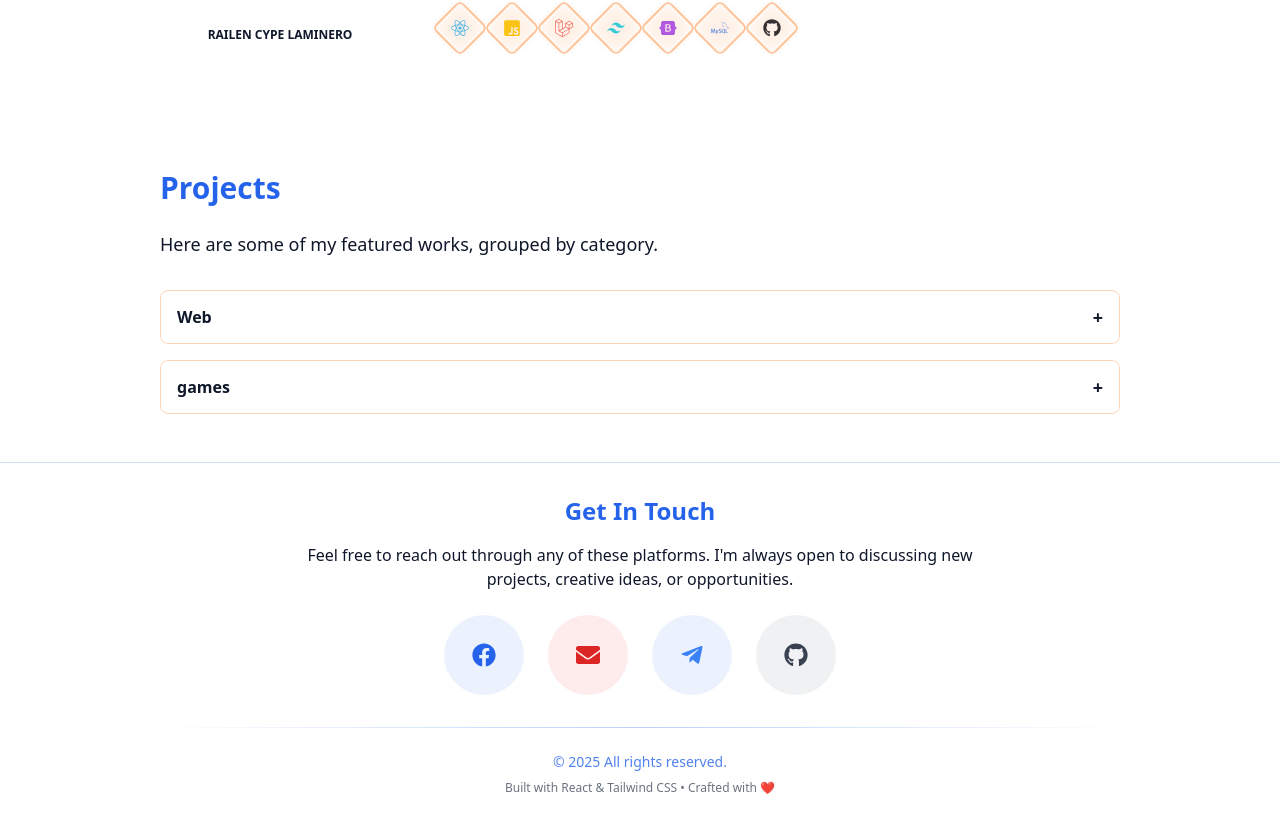
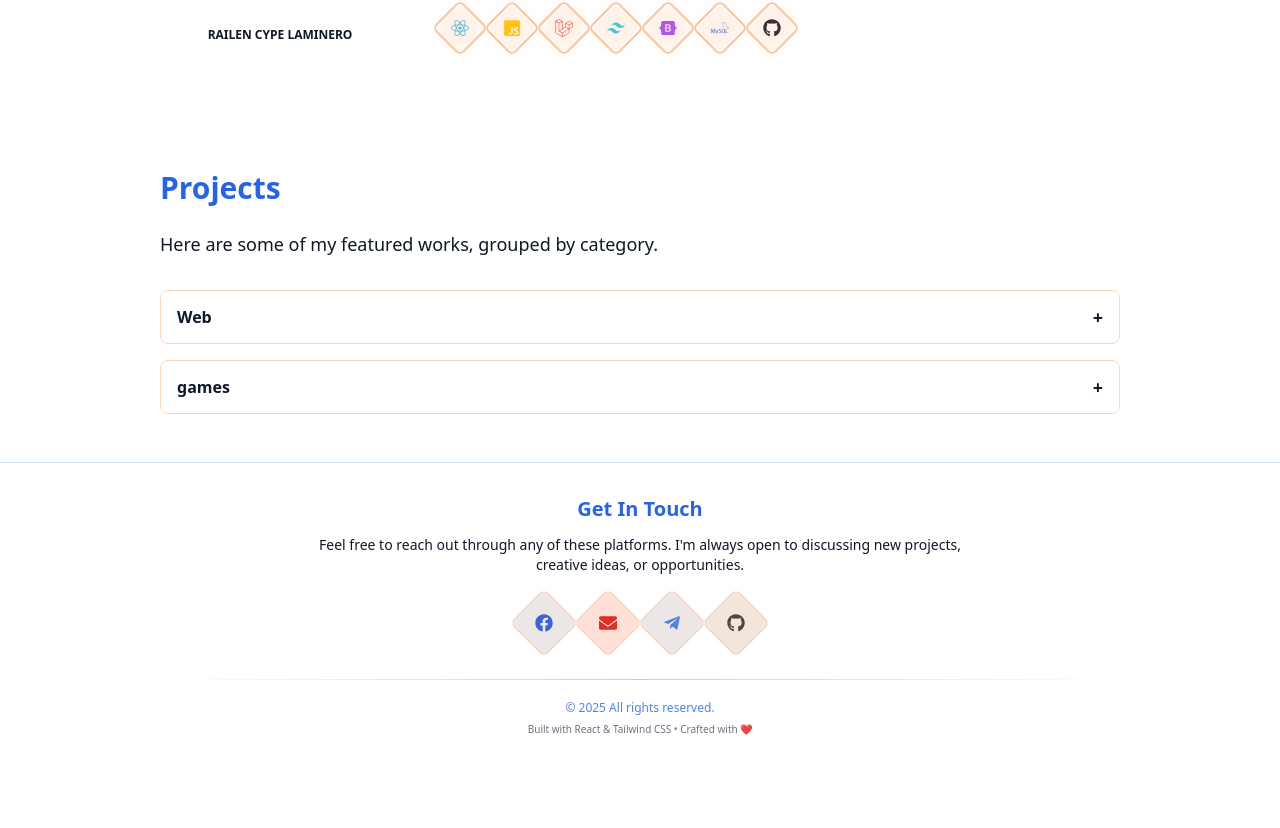
Before and after one commit to Railen-Laminers/Portfolio, a React (Vite) app: page / in a window 1280 px wide. Shown: the part 278-1106 px from the top of the page. After the commit the page ends 1047 px from the top, so only its background shows below. Built offline with nearby package versions, Linux system fonts and the light colour scheme.

Commit message:
Update footer

```diff
--- a/src/Sgames/race/Race.jsx
+++ b/src/Sgames/race/Race.jsx
@@ -459,14 +459,11 @@ const Race = () => {
         return (
             <div className="min-h-screen w-full flex flex-col items-center justify-center p-4 md:p-6 bg-primary-light dark:bg-primary-dark text-secondary-light dark:text-secondary-dark">
                 <h1 className="text-3xl sm:text-4xl md:text-5xl font-bold mb-6 md:mb-8 animate-fade-in text-center">
-                    🏁 <span className="text-accent-light dark:text-accent-dark">RACE</span>
+                    <span className="text-accent-light dark:text-accent-dark">RACE</span>
                 </h1>
 
                 {/* Character Selector */}
                 <div className="w-full max-w-6xl mb-6 md:mb-8 text-center animate-slide-in px-2">
-                    <h2 className="text-xl sm:text-2xl font-semibold mb-3 md:mb-4 text-gray-800 dark:text-gray-100">
-                        Choose Your Racer
-                    </h2>
                     <div className="flex flex-wrap justify-center gap-4 sm:gap-6">
                         {RACER_NAMES.map((name) => {
                             const isSelected = selectedRacer === name;
--- a/src/components/Footer.jsx
+++ b/src/components/Footer.jsx
@@ -10,21 +10,16 @@ import {
 function Footer() {
     const [showBackToTop, setShowBackToTop] = useState(false);
 
-    // Show back-to-top button when scrolling down
     useEffect(() => {
         const handleScroll = () => {
             setShowBackToTop(window.scrollY > 300);
         };
-
         window.addEventListener("scroll", handleScroll);
         return () => window.removeEventListener("scroll", handleScroll);
     }, []);
 
     const scrollToTop = () => {
-        window.scrollTo({
-            top: 0,
-            behavior: "smooth",
-        });
+        window.scrollTo({ top: 0, behavior: "smooth" });
     };
 
     const contacts = [
@@ -33,28 +28,24 @@ function Footer() {
             link: "https://www.facebook.com/share/1KHPY1vVw1/",
             color: "text-blue-600 dark:text-blue-400",
             bg: "bg-blue-500/10 dark:bg-blue-400/10",
-            hover: "hover:bg-blue-500/20 dark:hover:bg-blue-400/20",
         },
         {
             icon: <FaEnvelope />,
             link: "mailto:railen.laminero@gmail.com",
             color: "text-red-600 dark:text-red-400",
             bg: "bg-red-500/10 dark:bg-red-400/10",
-            hover: "hover:bg-red-500/20 dark:hover:bg-red-400/20",
         },
         {
             icon: <FaTelegramPlane />,
             link: "https://t.me/Railen_Laminero",
             color: "text-blue-500 dark:text-blue-300",
             bg: "bg-blue-500/10 dark:bg-blue-300/10",
-            hover: "hover:bg-blue-500/20 dark:hover:bg-blue-300/20",
         },
         {
             icon: <FaGithub />,
             link: "https://github.com/Railen-Laminers",
             color: "text-gray-700 dark:text-gray-300",
             bg: "bg-gray-500/10 dark:bg-gray-700/10",
-            hover: "hover:bg-gray-500/20 dark:hover:bg-gray-700/20",
         },
     ];
 
@@ -63,59 +54,67 @@ function Footer() {
             {/* Back to Top Button */}
             <button
                 onClick={scrollToTop}
-                className={`fixed bottom-6 right-6 md:bottom-8 md:right-8 bg-accent-light dark:bg-accent-dark text-white p-3 rounded-full shadow-lg hover:shadow-xl transition-all duration-300 z-40
+                className={`fixed bottom-4 right-4 md:bottom-6 md:right-6 bg-accent-light dark:bg-accent-dark text-white p-2.5 rounded-full shadow-lg hover:shadow-xl transition-all duration-300 z-40
           ${showBackToTop
                         ? "translate-y-0 opacity-100 scale-100"
-                        : "translate-y-10 opacity-0 scale-90 pointer-events-none"
+                        : "translate-y-8 opacity-0 scale-90 pointer-events-none"
                     }`}
                 aria-label="Back to top"
             >
-                <FaArrowUp className="text-lg" />
+                <FaArrowUp className="text-base" />
             </button>
 
             <footer className="bg-primary-light dark:bg-primary-dark border-t border-secondary-light/20 dark:border-secondary-dark/20 py-8 animate-fade-in">
                 <div className="max-w-5xl mx-auto px-4 lg:px-8">
-                    {/* Contact Section */}
                     <div className="mb-6">
-                        <h2 className="text-2xl font-bold mb-4 text-secondary-light dark:text-secondary-dark text-center">
+                        <h2 className="text-xl font-bold mb-3 text-secondary-light dark:text-secondary-dark text-center">
                             Get In Touch
                         </h2>
 
-                        <p className="text-center text-primary-dark dark:text-primary-light mb-6 max-w-2xl mx-auto">
-                            Feel free to reach out through any of these platforms. I'm always
-                            open to discussing new projects, creative ideas, or opportunities.
+                        <p className="text-center text-sm text-primary-dark dark:text-primary-light mb-6 max-w-2xl mx-auto">
+                            Feel free to reach out through any of these platforms. I'm always open to discussing new projects, creative ideas, or opportunities.
                         </p>
 
-                        <div className="flex flex-wrap justify-center gap-4 md:gap-6 mb-8">
+                        {/* Fully clickable, smaller icons with gaps */}
+                        <div className="flex flex-wrap justify-center gap-3 md:gap-4 mb-8">
                             {contacts.map((contact, index) => (
                                 <a
                                     key={contact.link}
                                     href={contact.link}
                                     target="_blank"
                                     rel="noopener noreferrer"
-                                    className={`flex items-center justify-center w-16 h-16 md:w-20 md:h-20 rounded-full
-    ${contact.bg} ${contact.color}
-    transition-all duration-300 hover:scale-110 ${contact.hover} animate-scale-up group`}
+                                    className={`
+                    relative w-12 h-12 flex items-center justify-center
+                    ${contact.bg}
+                    border border-accent-light/30 dark:border-accent-dark/30
+                    rounded-md rotate-45
+                    hover:rotate-0 hover:scale-110
+                    transition-all duration-300
+                    animate-fade-in
+                    z-10
+                  `}
                                     style={{ animationDelay: `${index * 0.1}s` }}
+                                    aria-label={`Contact via ${contact.icon.type.name.replace('Fa', '').replace('Si', '')}`}
                                 >
-                                    <span className="text-xl md:text-2xl transition-transform duration-300 group-hover:scale-125">
+                                    <span className={`-rotate-45 text-lg ${contact.color}`}>
                                         {contact.icon}
                                     </span>
+                                    {/* Glow effect behind icon */}
+                                    <span className="absolute inset-0 rounded-md blur-[2px] bg-accent-light/10 dark:bg-accent-dark/10"></span>
                                 </a>
-
                             ))}
                         </div>
                     </div>
 
                     {/* Divider */}
-                    <div className="w-full h-px bg-gradient-to-r from-transparent via-secondary-light/30 to-transparent dark:via-secondary-dark/30 my-6"></div>
+                    <div className="w-full h-px bg-gradient-to-r from-transparent via-secondary-light/30 to-transparent dark:via-secondary-dark/30 my-5"></div>
 
                     {/* Copyright */}
                     <div className="text-center">
-                        <p className="text-sm text-secondary-light/80 dark:text-secondary-dark/80">
+                        <p className="text-xs text-secondary-light/80 dark:text-secondary-dark/80">
                             © {new Date().getFullYear()} All rights reserved.
                         </p>
-                        <p className="text-xs text-gray-500 dark:text-gray-400 mt-2">
+                        <p className="text-[10px] text-gray-500 dark:text-gray-400 mt-1.5">
                             Built with React & Tailwind CSS • Crafted with ❤️
                         </p>
                     </div>
```
Also changed, not shown: public/assets/SgamesImages/Race.png.
